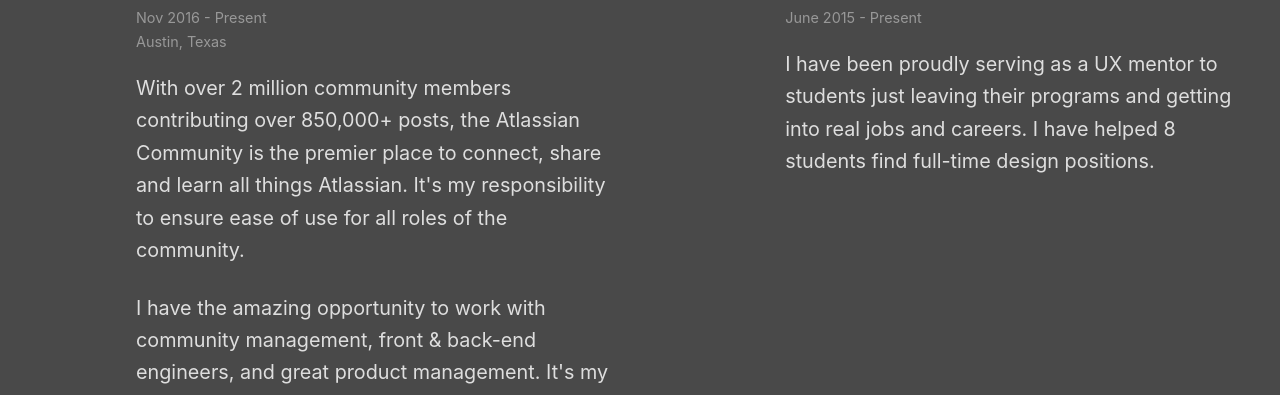
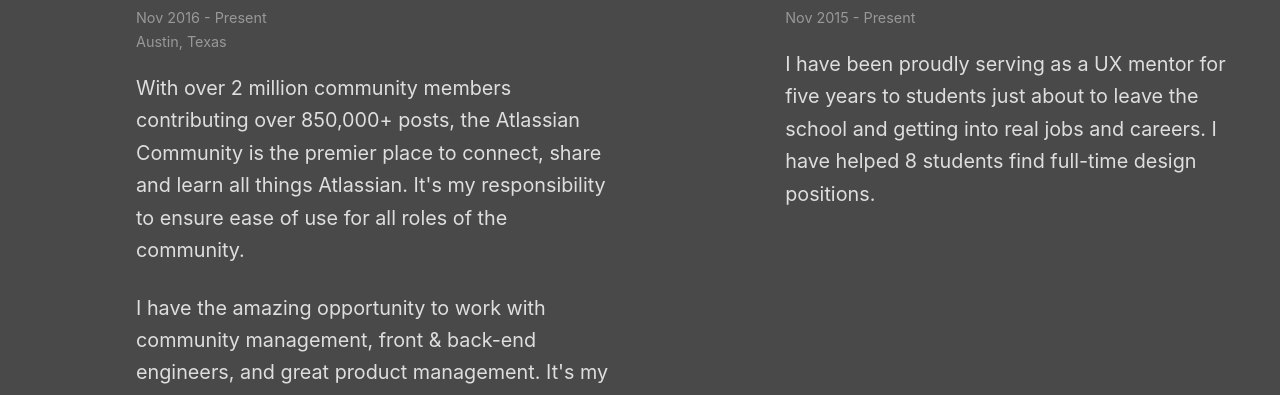
Before and after one commit to mrkevanlin/the-next-senior-product-designer-at-basecamp, a Gatsby site: page /resume in a window 1280 px wide. Shown: the part 849-1244 px from the top of the page. Built offline with nearby package versions, Linux system fonts and the light colour scheme; Gatsby itself is replaced by a stand-in of ours.

Commit message:
small typo on the date

```diff
--- a/src/pages/resume.js
+++ b/src/pages/resume.js
@@ -46,9 +46,9 @@
                            <h3>Mentor</h3>
                            <h4>Flatiron School</h4>
                            <ul>
-                              <li>June 2015 - Present</li>
+                              <li>Nov 2015 - Present</li>
                            </ul>
-                           <p>I have been proudly serving as a UX mentor to students just leaving their programs and getting into real jobs and careers. I have helped 8 students find full-time design positions.</p>
+                           <p>I have been proudly serving as a UX mentor for five years to students just about to leave the school and getting into real jobs and careers. I have helped 8 students find full-time design positions.</p>
                         </div>
                      </div>
                   </div>
```
